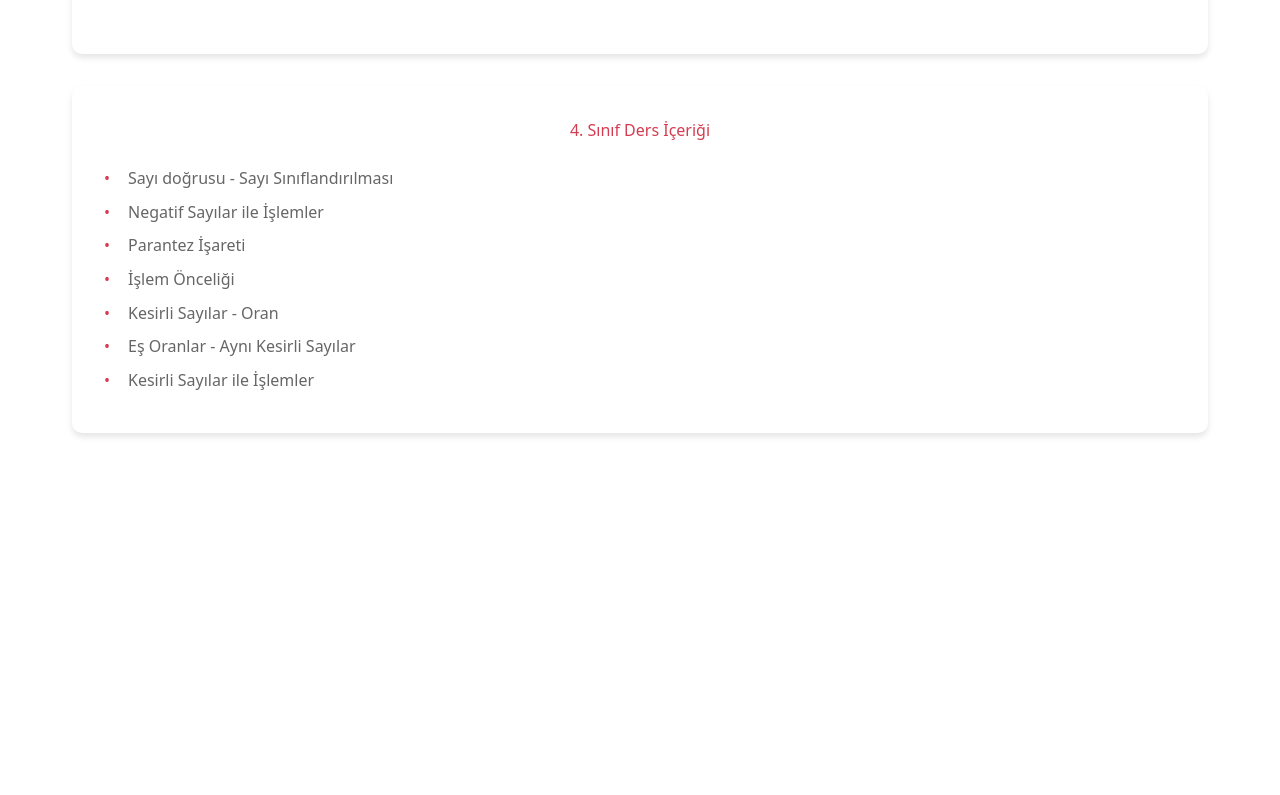
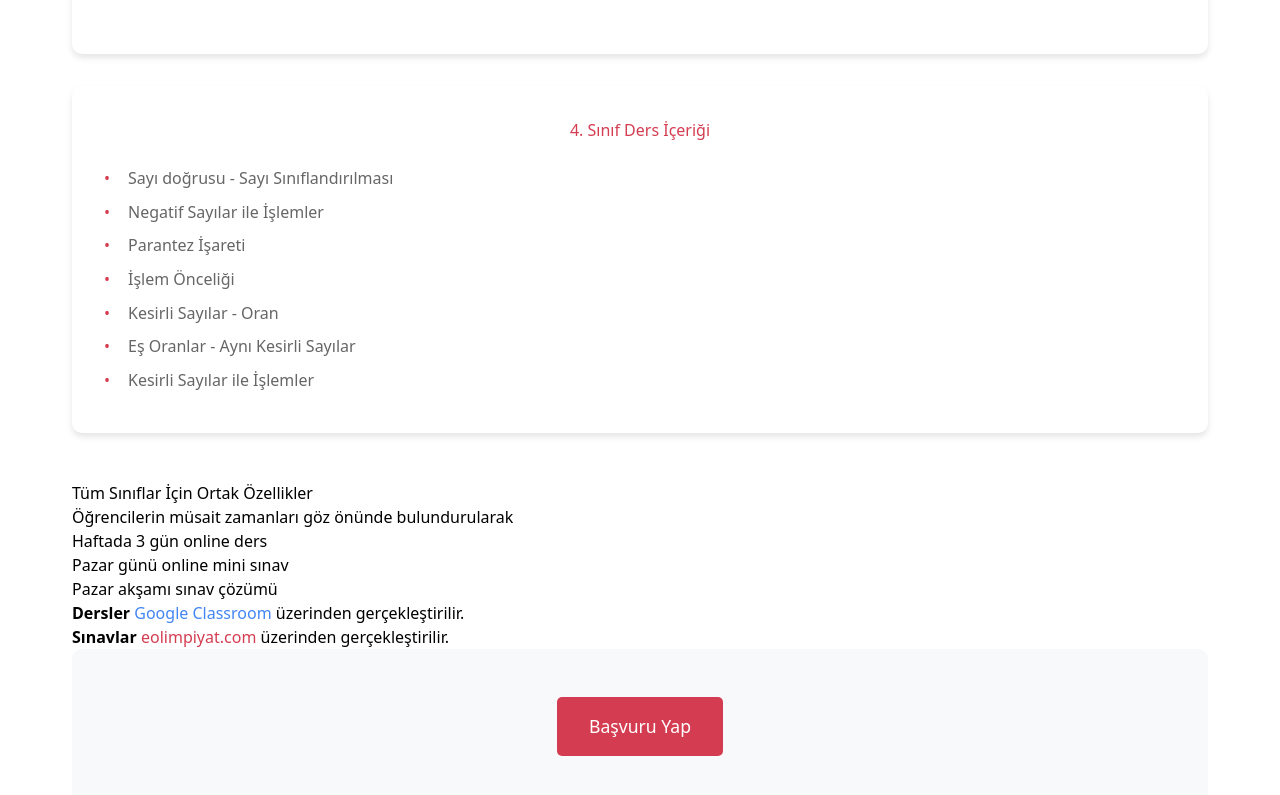
Before and after one commit to alifuatakbas/e-math-frontend, a Next.js app: page /program/2025-yaz in a window 1280 px wide. Shown: the part 409-1204 px from the top of the page. Before the commit the page ends 922 px from the top, so only its background shows below. Built offline with nearby package versions, Linux system fonts and the light colour scheme.

Commit message:
Yaz PRogramı

```diff
--- a/app/program/2025-yaz/page.tsx
+++ b/app/program/2025-yaz/page.tsx
@@ -18,9 +18,9 @@ const dersIcerikleri: Record<number, string[]> = {
     "Parantez İşareti ve İşlem Önceliği",
     "Kesirli Sayılar ve Sınıflandırılması",
     "Oran - Eş Oranlar",
-      "Kesirli Sayılarla İşlemler",
-      "Bilinemyen Sayılarla İşlemler",
-      "Denklem Çözmek - (Bilinmeyeni Bulmak"
+    "Kesirli Sayılarla İşlemler",
+    "Bilinemyen Sayılarla İşlemler",
+    "Denklem Çözmek - (Bilinmeyeni Bulmak"
   ],
   6: [
     "Sayı doğrusu - Negatif Sayılar",
@@ -81,6 +81,30 @@ const SinifProgrami: React.FC = () => {
             </div>
           </div>
         </div>
+
+        {/* Ortak Bilgiler ve Platform Bilgisi */}
+        <div className={styles.ortakBilgiSection}>
+          <div className={styles.ortakBilgiCard}>
+            <h2>Tüm Sınıflar İçin Ortak Özellikler</h2>
+            <ul>
+              <li>Öğrencilerin müsait zamanları göz önünde bulundurularak</li>
+              <li>Haftada 3 gün online ders</li>
+              <li>Pazar günü online mini sınav</li>
+              <li>Pazar akşamı sınav çözümü</li>
+            </ul>
+          </div>
+          <div className={styles.platformBilgi}>
+            <p><b>Dersler</b> <span style={{color: '#4285F4'}}>Google Classroom</span> üzerinden gerçekleştirilir.<br/>
+            <b>Sınavlar</b> <span style={{color: '#d43d51'}}>eolimpiyat.com</span> üzerinden gerçekleştirilir.</p>
+          </div>
+        </div>
+
+        {/* Başvuru Butonu */}
+        <div className={styles.ctaSection}>
+          <button className={styles.ctaButton} onClick={() => window.location.href = '/basvuru'}>
+            Başvuru Yap
+          </button>
+        </div>
       </div>
     </>
   );
```
